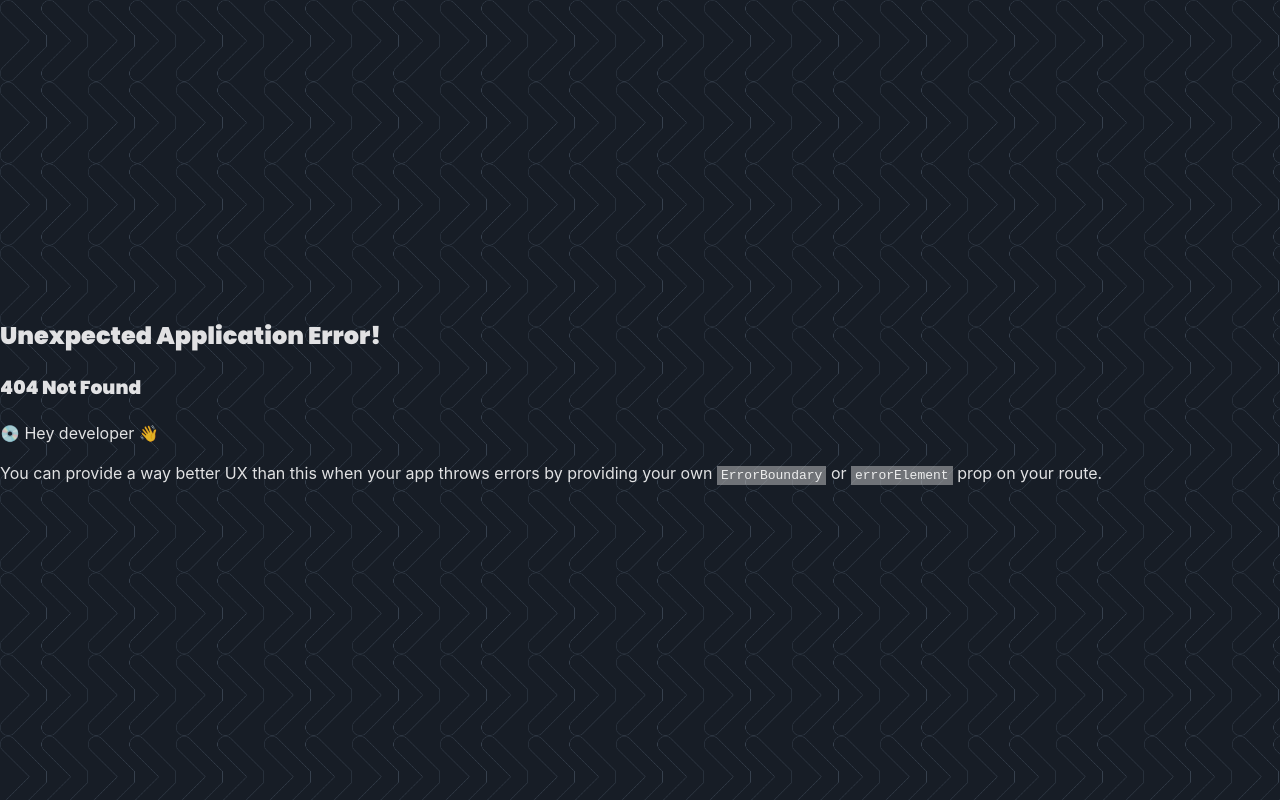
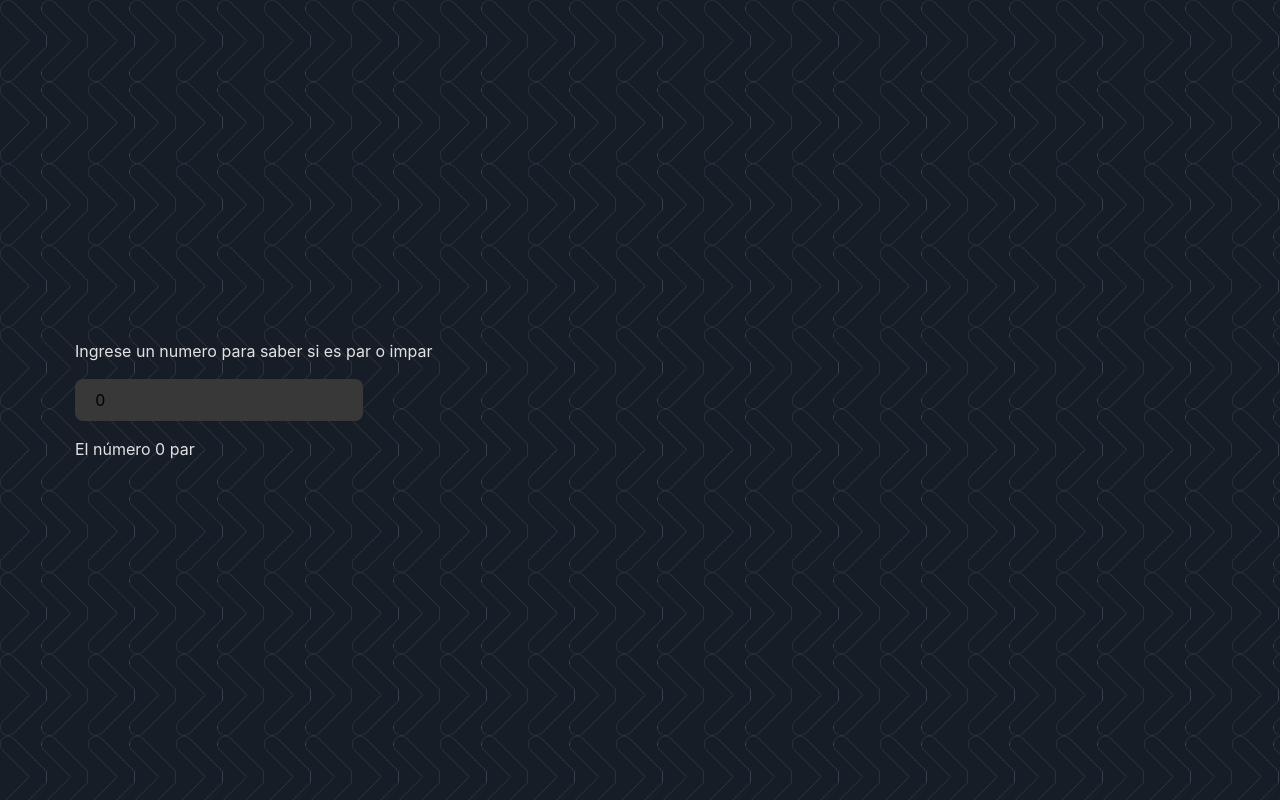
Before and after one commit to DIXTRA/technical_exercises, a React (Vite) app: page /ex4 in a window 1280 px wide. Before the commit this address had no page. Built offline with nearby package versions, Linux system fonts and the light colour scheme.

Commit message:
add excercise 4

```diff
--- /dev/null
+++ b/src/exercises/ex4.jsx
@@ -0,0 +1,28 @@
+import {useEffect, useState} from 'react';
+
+function Exercise3() {
+  const [number, setNumber] = useState('0');
+  const [message, setMessage] = useState('');
+
+  useEffect(() => {
+    if (number % 2 === 0) {
+      setMessage(`El número ${number} par`);
+    } else {
+      setMessage(`El número  ${number} es impar`);
+    }
+  }, []);
+
+  const onNumberChange = (event) => {
+    setNumber(event.target.value);
+  }
+
+  return (
+    <div className="home-wrapper" style={{ width: 500 }}>
+      <p>Ingrese un numero para saber si es par o impar</p>
+      <input onChange={onNumberChange} value={number} />
+      <p>{message}</p>
+    </div>
+  );
+}
+
+export default Exercise3;
--- a/src/main.jsx
+++ b/src/main.jsx
@@ -6,6 +6,7 @@ import './index.css';
 import Exercise1 from './exercises/ex1.jsx';
 import Exercise2 from './exercises/ex2.jsx';
 import Exercise3 from './exercises/ex3.jsx';
+import Exercise4 from './exercises/ex4.jsx';
 
 const router = createBrowserRouter([
   {
@@ -24,6 +25,10 @@ const router = createBrowserRouter([
     path: '/ex3',
     element: <Exercise3 />,
   },
+  {
+    path: '/ex4',
+    element: <Exercise4 />,
+  },
 ]);
 
 ReactDOM.createRoot(document.getElementById('root')).render(
```
